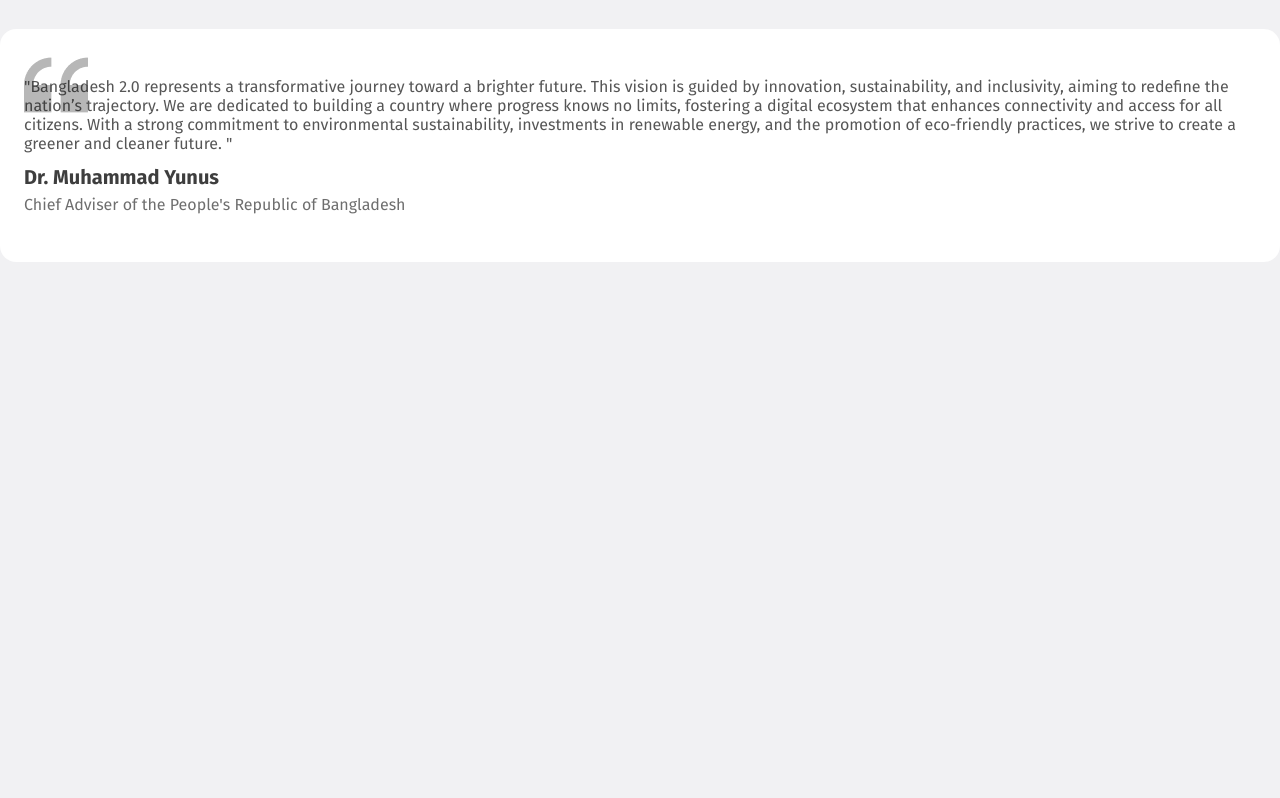
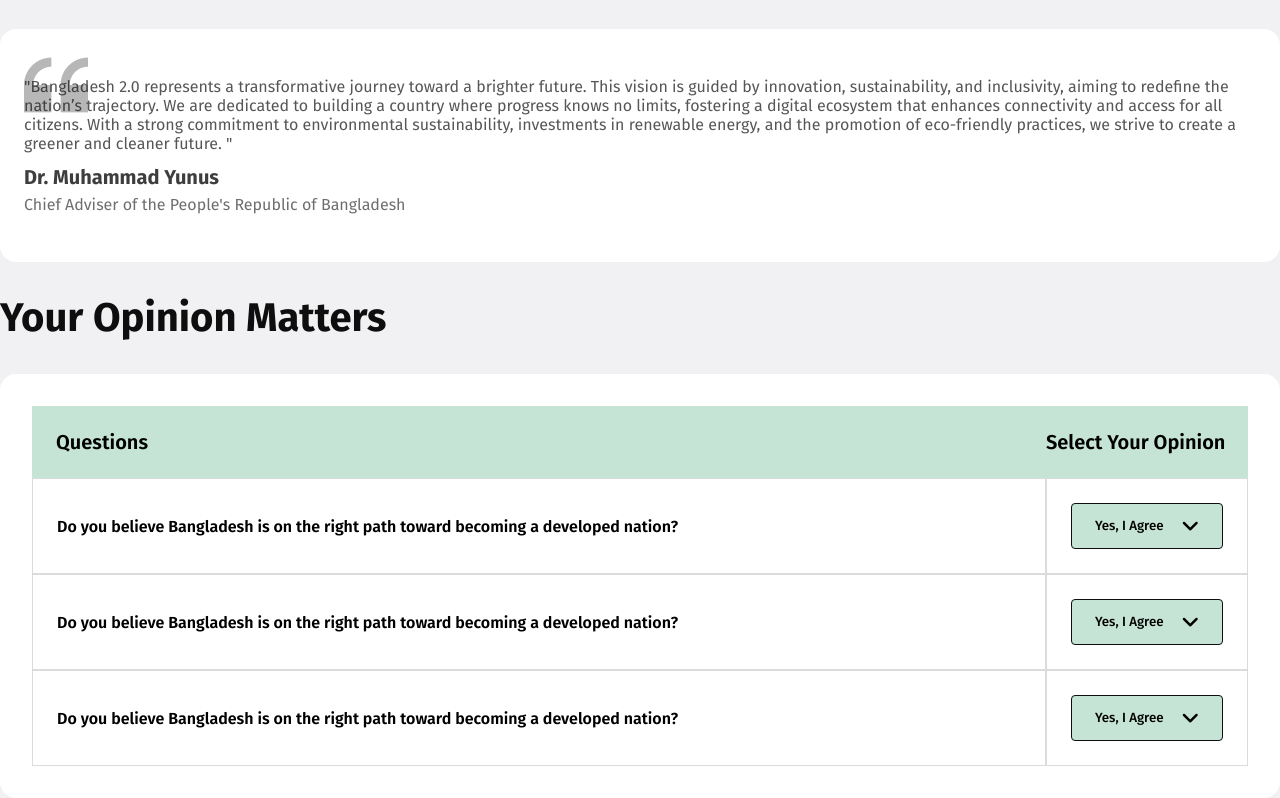
Before and after one commit to DevByDipto/Bangladesh2.0, a plain HTML site: page index.html in a window 1280 px wide. Shown: the part 1666-2464 px from the top of the page. Before the commit the page ends 1960 px from the top, so only its background shows below. Drawn offline with Linux system fonts and the light colour scheme.

Commit message:
option part done

```diff
--- a/index.html
+++ b/index.html
@@ -100,6 +100,44 @@
                 <p class="sub-discription">Chief Adviser of the People's Republic of Bangladesh</p>
             </div>
         </section>
+
+         <!-- opinion part -->
+         <section class="opinion">
+            <h2 class="heading">Your Opinion Matters</h2>
+            <div class="table-container">
+                <table cellspacing="0" cellpadding="0" width="1216">
+                    <thead>
+                        <tr>
+                            <th class="Questions">Questions</th>
+                            <th width="200">Select Your Opinion</th>
+                        </tr>
+                    </thead>
+                    <tbody>
+                        <tr>
+                            <td>Do you believe Bangladesh is on the right path toward becoming a developed nation?</td>
+                            <td>
+                                <button class="btn">Yes, I Agree <i class="fa-solid fa-angle-down"></i>
+                                </button>
+                            </td>
+                        </tr>
+                        <tr>
+                            <td>Do you believe Bangladesh is on the right path toward becoming a developed nation?</td>
+                            <td>
+                                <button class="btn">Yes, I Agree <i class="fa-solid fa-angle-down"></i>
+                                </button>
+                            </td>
+                        </tr>
+                        <tr>
+                            <td>Do you believe Bangladesh is on the right path toward becoming a developed nation?</td>
+                            <td>
+                                <button class="btn">Yes, I Agree <i class="fa-solid fa-angle-down"></i>
+                                </button>
+                            </td>
+                        </tr>
+                    </tbody>
+                </table>
+            </div>
+        </section>
     </main>
 </body>
 </html>
--- a/style/style.css
+++ b/style/style.css
@@ -246,5 +246,63 @@
 .Future-insights .sub-discription {
     color: rgba(14, 14, 14, 0.6);
     padding-top: 6px;
+}
+
+/* opinion part */
+
+.opinion .table-container {
+    background-color: #FFFFFF;
+    border-radius: 16px;
+    padding: 32px;
+}
+
+
+
+td {
+    border: 1px solid rgba(14, 14, 14, 0.15);
+    width: 100%;
+}
+
+.opinion th {
+    background-color: #C6E4D6;
+    padding: 24px 0 ;
+    font-weight: 600;
+    font-size: 20px;
+    text-align: start;
 
 }
+
+.opinion .Questions{
+    padding-left: 24px;
+}
+
+.opinion td {
+    padding-left: 24px;
+    padding-right: 24px;
+    font-weight: 600;
+
+}
+
+.opinion .btn {
+    background-color: #C6E4D6;
+    padding: 12px 16px;
+    border: 1px solid #0E0E0E;
+    border-radius: 4px;
+    font-weight: 500;
+    width: 100%;
+    margin: 24px auto;
+    width: 152px;
+    /* position: relative; */
+    display: flex;
+    justify-content: center;
+    align-items: center;
+    gap: 18px;
+}
+
+
+.opinion .btn i{
+    /* position: absolute;
+    top: 10px;
+    right: 13px; */
+    font-size: 20px;
+}
```
